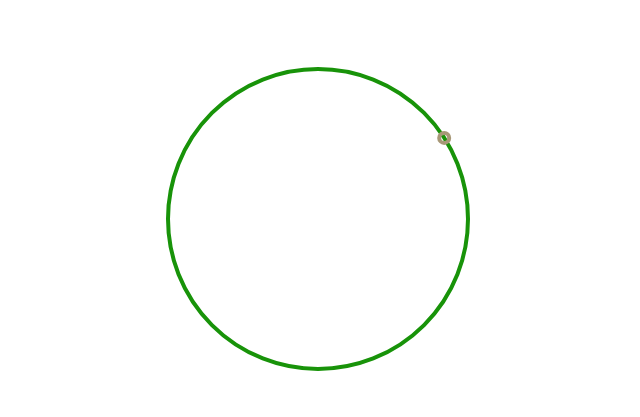
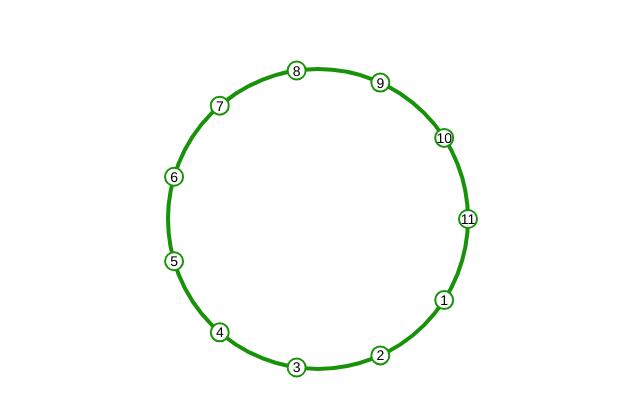
Before and after one commit to shtabnoy/react-starter, a React app: page / in a window 1280 px wide. Shown: the part 181-598 px from the top of the page, without its empty margins (322-962 px from the left). Built offline with nearby package versions, Linux system fonts and the light colour scheme.

Commit message:
add circles with numbers

```diff
--- a/src/App.js
+++ b/src/App.js
@@ -34,12 +34,21 @@ class App extends Component {
         super(props)
         this.canvas = React.createRef()
         this.size = 300
-        this.extra = 4
+        this.extra = 20
         this.radius = 150
-        this.angleInc = 3
+        this.angleInc = 2
+        this.m = 11
+        this.a = 360 / this.m
+        this.arr = []
     }
 
     componentDidMount() {
+        let angle = 0
+        while (Math.round(angle) < 360) {
+            // console.log(angle)
+            this.arr.push(angle)
+            angle += this.a
+        }
         window.requestAnimationFrame(() => this.draw(0))
     }
 
@@ -69,14 +78,28 @@ class App extends Component {
             window.requestAnimationFrame(() => this.draw(angle + this.angleInc))
         }
 
-        const a = this.degToRad(360 / 11)
-        const x = this.radius + this.extra / 2 + this.radius * Math.cos(a)
-        const y = this.radius + this.extra / 2 - this.radius * Math.sin(a)
+        // small circles
+        let inc = this.m
+        this.arr.forEach((a) => {
+            if (a > (360 - angle)) {
+                const x = this.radius + this.extra / 2 + this.radius * Math.cos(this.degToRad(a))
+                const y = this.radius + this.extra / 2 - this.radius * Math.sin(this.degToRad(a))
+                ctx.beginPath()
+                ctx.arc(x, y, 8, 0, 2 * Math.PI, false)
+                ctx.strokeStyle = '#189309'
+                ctx.fillStyle = 'white'
+                ctx.stroke()
+                ctx.fill()
 
-        ctx.beginPath()
-        ctx.arc(x, y, 5, 0, 2 * Math.PI, false)
-        ctx.strokeStyle = '#a79877'
-        ctx.stroke()
+                ctx.fillStyle = 'black'
+                const size = 14
+                ctx.font = `${size}px Helvetica`
+                const text = inc
+                const metrics = ctx.measureText(text)
+                ctx.fillText(text, x - metrics.width / 2, y + 5)
+            }
+            inc -= 1
+        })
     }
 
     render() {
```
